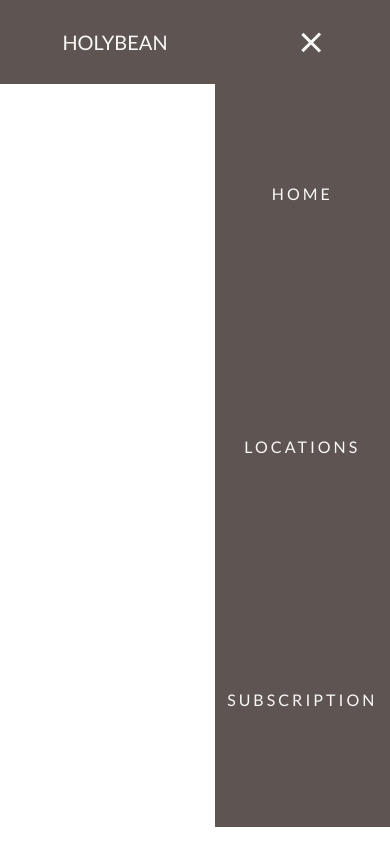
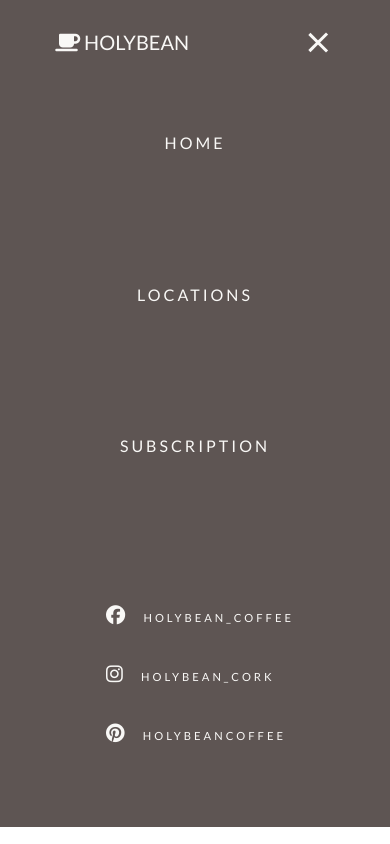
Before and after one commit to slavabdev/MS2-coffeeshop-website, a plain HTML site: page index.html in a window 390 px wide. Both pictures are taken after a click on the element 310 px from the left and 42 px from the top of the page. Drawn offline with nearby package versions, Linux system fonts and the light colour scheme.

Commit message:
add social media to mobile nav

```diff
--- a/assets/css/style.css
+++ b/assets/css/style.css
@@ -20,7 +20,7 @@ nav {
 }
 
 .nav-logo {
-    color: #f9f8f6;
+
     text-transform: uppercase;
     text-align: center;
 }
@@ -28,6 +28,11 @@ nav {
 .nav-logo h4 {
     margin: 0;
     font-size: 20px;
+}
+
+.nav-logo h4 a {
+    text-decoration: none;
+    color: #f9f8f6;
 }
 
 
@@ -51,6 +56,11 @@ nav {
 
 }
 
+.nav-list a:hover {
+        color: #d7b787;
+        border-bottom: solid 1px #f9f8f6;
+    }
+
 .burger-menu {
     display: none;
     cursor: pointer;
@@ -61,15 +71,19 @@ nav {
     width: 25px;
     margin: 5px;
     background-color: #f9f8f6;
+}
 
+.social-icon {
+    display: none;
 }
+
+/******MEDIA QUERIES NAV******/
 
 @media screen and (max-width:1024px){
     .nav-list {
-        width: 80%;
+        width: 50%;
     }
 }
-
 
 @media screen and (max-width:768px){
    body {
@@ -78,7 +92,7 @@ nav {
 
     .nav-list {
         position: absolute;
-        width: 45%;
+        width: 100%;
         height: 90vh;
         right: 0;
         top: 8vh;
@@ -93,8 +107,9 @@ nav {
 
     .nav-list a {
         margin-right: 0;
-        font-size: 1em;
+        font-size: 1rem;
     }
+
 
     .nav-list li {
     opacity: 0;
@@ -103,7 +118,30 @@ nav {
     .burger-menu{
         display: block;
     }
+
+    .social-icon {
+        display: flex;
+    }
+
+    .social-icon a {
+        font-size: 0.7rem;
+        padding: 10px;
+    }
+
+    .social-icon a:hover {
+        font-size: 0.7rem;
+        padding: 10px;
+        border: none;
+    }
+
+    .social-icon a i {
+        font-size: 1.2rem;
+        padding: 10px;
+    }
+
 }
+
+
 .nav-active {
     transform: translateX(0%);
 }
--- a/index.html
+++ b/index.html
@@ -6,6 +6,7 @@
         <title>HOLYBEAN COFFEE COMPANY</title>
         <!--Bootsrap4-->
         <link rel="stylesheet" href="https://maxcdn.bootstrapcdn.com/bootstrap/4.0.0/css/bootstrap.min.css">
+
         <link rel="stylesheet" href="assets/css/style.css">
     </head>
     <body>
@@ -13,7 +14,9 @@
             <nav>
                 <div
                     class="nav-logo">
-                    <h4>Holybean</h4>
+                    <h4> <a href="#">
+                             <i class="fas fa-coffee" aria-hidden="true"></i>  Holybean
+                            </a></h4>
                 </div>
                     <ul class="nav-list">
                         <li>
@@ -25,7 +28,27 @@
                         <li>
                             <a href="#">Subscription</a>
                         </li>
+                        <li>
+                            <ul class="social-media">
+                    <li class="social-icon">
+                            <a href="#" target="_blank">
+                             <i class="fab fa-facebook" aria-hidden="true"></i> Holybean_coffee
+                            </a>
+                        </li>
+                        <li class="social-icon">
+                            <a href="#" target="_blank">
+                             <i class="fab fa-instagram" aria-hidden="true"></i> Holybean_cork
+                            </a>
+                        </li>
+                        <li class="social-icon">
+                            <a href="#" target="_blank">
+                            <i class="fab fa-pinterest" aria-hidden="true"></i> holybeancoffee
+                            </a>
+                        </li>
                     </ul>
+                        </li>
+                    </ul>
+
                 <div class="burger-menu">
                     <div class="lineOne"></div>
                     <div class="lineTwo"></div>
@@ -56,7 +79,8 @@
         <script src="https://code.jquery.com/jquery-3.2.1.slim.min.js"></script>
         <script src="https://cdnjs.cloudflare.com/ajax/libs/popper.js/1.12.9/umd/popper.min.js"></script>
         <script src="https://maxcdn.bootstrapcdn.com/bootstrap/4.0.0/js/bootstrap.min.js"></script>
-
+        <!--Font Awesome-->
+        <script src="https://kit.fontawesome.com/585c251878.js" crossorigin="anonymous"></script>
         <script src="assets/js/script.js"></script>
     </body>
 </html>
```
